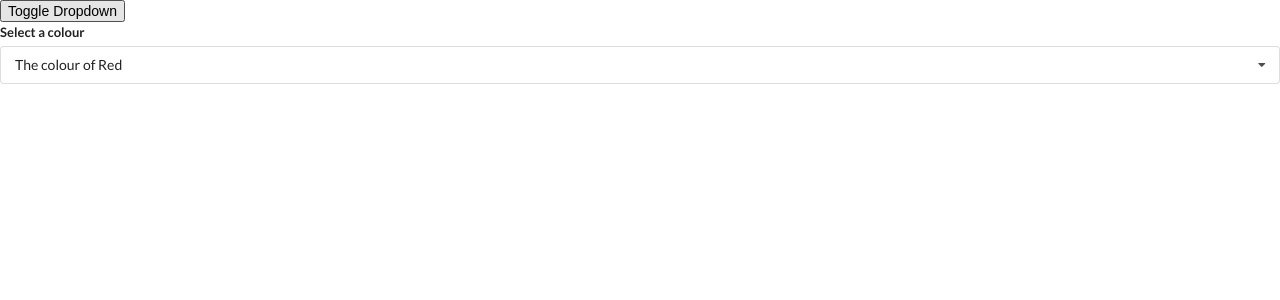
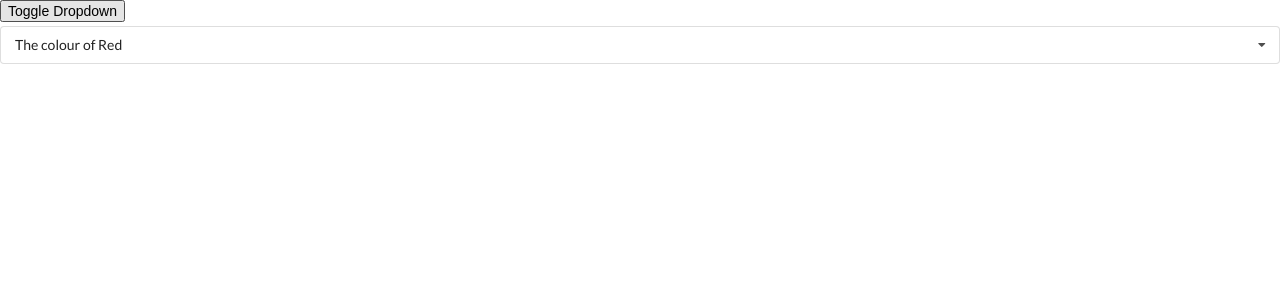
Before and after one commit to karina-miernik/React-practice, a React (Create React App) app: page / in a window 1280 px wide. Shown: the top 300 px of the page. Built offline with nearby package versions, Linux system fonts and the light colour scheme.

Commit message:
added label prop

```diff
--- a/src/components/Dropdown.js
+++ b/src/components/Dropdown.js
@@ -1,7 +1,7 @@
 import React, { useState, useEffect, useRef } from 'react'
 
 
-const Dropdown = ({options, selected, onSelectedChange}) =>{
+const Dropdown = ({label, options, selected, onSelectedChange}) =>{
   const [open, setOpen] = useState(false)
   const ref = useRef()
    useEffect (() => {
@@ -30,7 +30,7 @@
   return (
     <div ref={ref} className="ui form">
       <div className="field">
-        <label className="label">Select a colour</label>
+        <label className="label">{label}</label>
         <div
         onClick={()=> setOpen(!open)}
         className={`ui selection dropdown ${open ? 'visible active' : ''}`}
```
